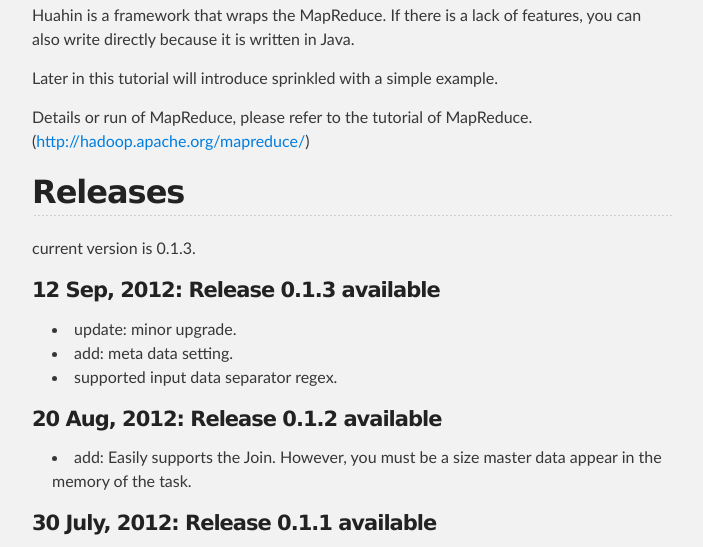
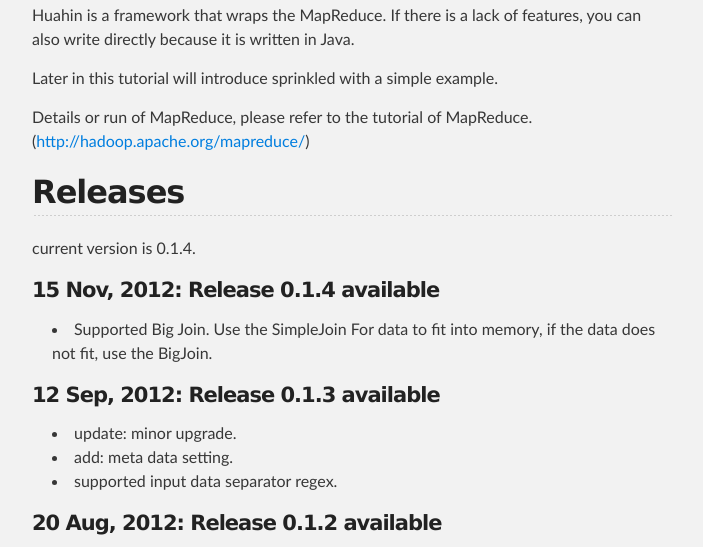
Before and after one commit to huahin/huahin-core, a plain HTML site: page index.html in a window 1280 px wide. Shown: the part 611-1158 px from the top of the page, without its empty margins (288-991 px from the left). Drawn offline with Linux system fonts and the light colour scheme.

Commit message:
Create gh-pages branch via GitHub

```diff
--- a/index.html
+++ b/index.html
@@ -52,9 +52,13 @@
 
 <h2>Releases</h2>
 
-<p>current version is 0.1.3.</p>
+<p>current version is 0.1.4.</p>
 
-<h4>12 Sep, 2012: Release 0.1.3 available</h4>
+<h4>15 Nov, 2012: Release 0.1.4 available</h4>
+
+<ul>
+<li>Supported Big Join. Use the SimpleJoin For data to fit into memory, if the data does not fit, use the BigJoin.</li>
+</ul><h4>12 Sep, 2012: Release 0.1.3 available</h4>
 
 <ul>
 <li>update: minor upgrade.</li>
```
Also changed, not shown: params.json (+1 -1 lines).
